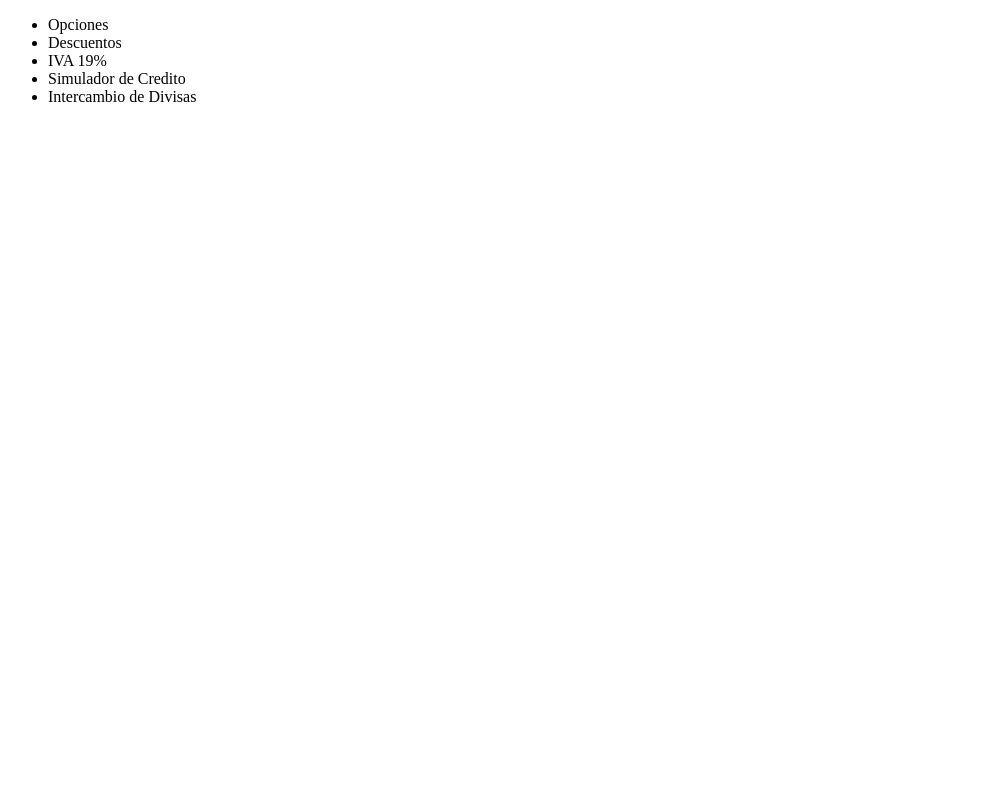
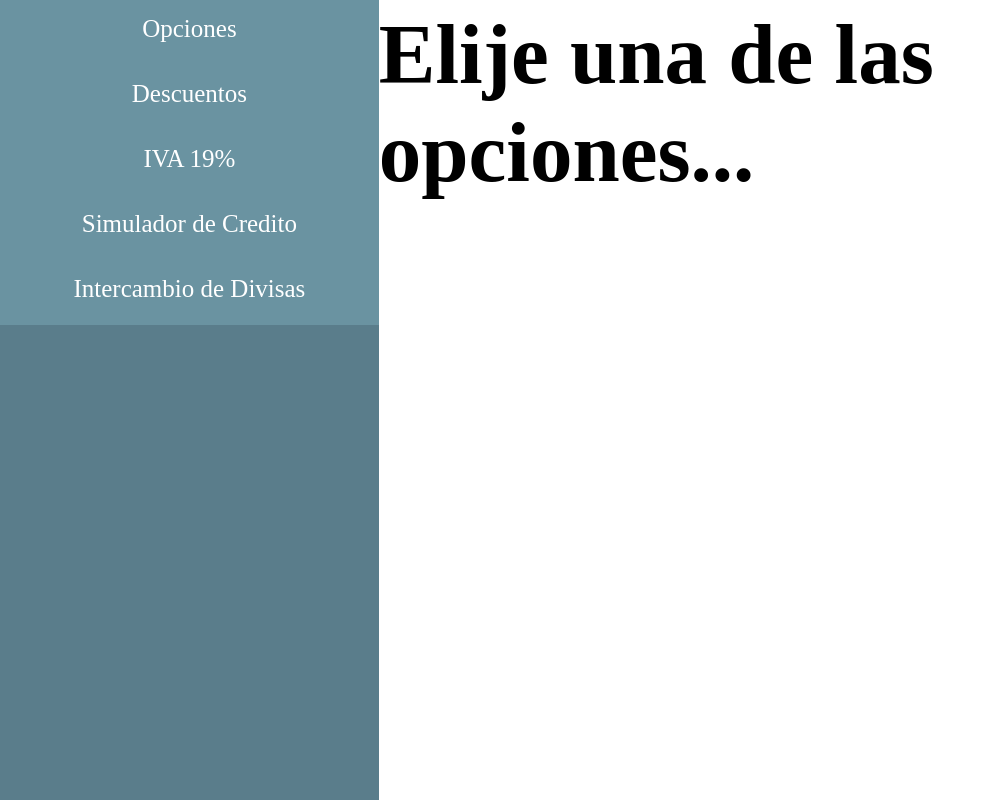
Before and after one commit to G4boTr/FinCalc, a React (Create React App) app: page / in a window 1280 px wide. Shown: the whole page, without its empty margins (0-995 px from the left). Built offline with nearby package versions, Linux system fonts and the light colour scheme.

Commit message:
agregando nuevos componentes

```diff
--- a/public/index.html
+++ b/public/index.html
@@ -1,11 +1,11 @@
 <!DOCTYPE html>
-<html lang="en">
+<html lang="en" style="margin: 0; padding: 0;">
 <head>
   <meta charset="UTF-8">
   <meta name="viewport" content="width=device-width, initial-scale=1.0">
   <title>FinCalc</title>
 </head>
-<body>
+<body style="margin: 0; padding: 0;">
   <div id="root">
 
   </div>
--- a/src/App.css
+++ b/src/App.css
@@ -0,0 +1,8 @@
+.App {
+    display: flex;
+  }
+
+  .content {
+    flex-grow: 1;
+    padding: 20px;
+  }
--- a/src/App.js
+++ b/src/App.js
@@ -1,11 +1,13 @@
 import './App.css';
+import Button from "../src/components/common/Button";
 import SideBar from './components/common/SideBar';
+import Content from './components/common/Content';
 
 function App() {
-
   return (
-    <div>
-          <SideBar/>
+    <div className='App'>
+      <SideBar />
+      <Content />
     </div>
   );
 }
--- /dev/null
+++ b/src/assets/styles/SideBar.css
@@ -0,0 +1,33 @@
+.side-bar {
+    width: 400px;
+    background-color: #5A7D8B;
+    height: 100vh;
+    padding: 0;
+    margin: 0;
+    font-size: 25px;
+
+
+  }
+
+.side-bar ul {
+    list-style-type: none;
+    padding: 0;
+    margin: 0;
+  }
+
+.side-bar ul li {
+
+    height: 35px;
+    padding: 15px;
+    margin: 0;
+    background-color: #6A93A1;
+    color: white;
+    cursor: default;
+    text-align: center;
+  }
+
+.li-hover:hover {
+    background-color: #517582;
+    cursor: pointer;
+
+  }
--- a/src/components/common/Button.js
+++ b/src/components/common/Button.js
@@ -1,8 +1,8 @@
 import React from "react";
 
-function Button( { text, onClick, className }) {
+function Button( { text, onClick, className } ) {
     return(
-        <button className= { className } onClick= { onClick }>
+        <button className= { className } onClick= { onClick } style= { { width: 125, height: 50 } } >
             { text }
         </button>
     );
--- /dev/null
+++ b/src/components/common/Content.js
@@ -0,0 +1,15 @@
+import React from "react";
+
+export default class Content extends React.Component {
+    constructor(props) {
+        super(props)
+        this.defaultMsj = "Elije una de las opciones...";
+    }
+    render() {
+        return(
+            <div className="Content">
+                <h1 style={ { fontSize: "85px", marginTop: "5px" } }> { this.defaultMsj } </h1>
+            </div>
+        );
+    }
+};
--- a/src/components/common/SideBar.js
+++ b/src/components/common/SideBar.js
@@ -1,27 +1,17 @@
 import React from "react";
-
-
+import "../../assets/styles/SideBar.css";
 
 const SideBar = () => (
-  <div className="Side-bar">
+  <div className="side-bar">
     <ul>
-      <li>
-        Opciones
-      </li>
-      <li>
-        Descuentos
-      </li>
-      <li>
-        IVA 19%
-      </li>
-      <li>
-        Simulador de Credito
-      </li>
-      <li>
-        Intercambio de Divisas
-      </li>
+      <li> Opciones </li>
+      <li className="li-hover"> Descuentos </li>
+      <li className="li-hover"> IVA 19% </li>
+      <li className="li-hover"> Simulador de Credito </li>
+      <li className="li-hover"> Intercambio de Divisas </li>
     </ul>
   </div>
+
 );
 
 export default SideBar;
```
